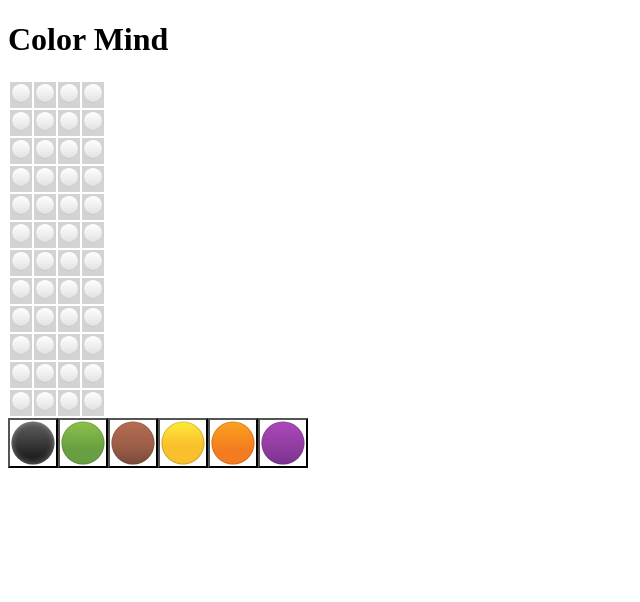
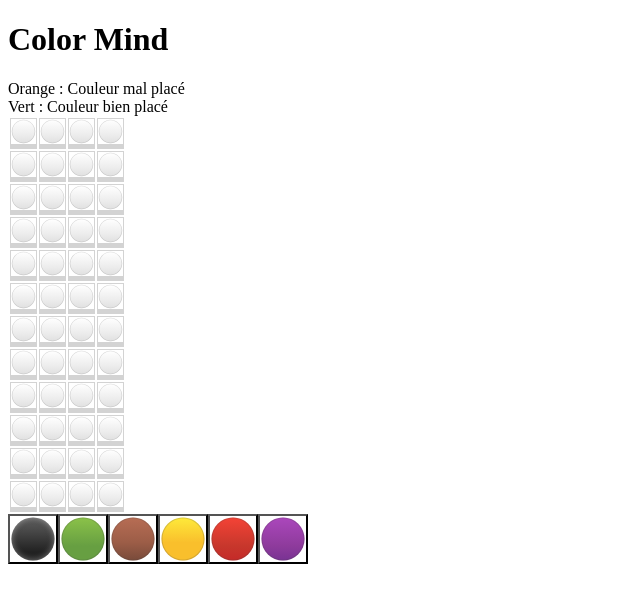
Before and after one commit to frisk038/colormind, a Vue app: page / in a window 1280 px wide. Shown: the top 602 px of the page, without its empty margins (0-640 px from the left). Built offline with nearby package versions, Linux system fonts and the light colour scheme.

Commit message:
backgound validation + and red keyboard

```diff
--- a/src/App.vue
+++ b/src/App.vue
@@ -10,22 +10,35 @@ import Keyboard from './components/Keyboard.vue';
   </header>
   <main>
     <h1 v-if="won">Bravo</h1>
-    <ColorBoard :gameArr="gameArr"></ColorBoard>
+    <span>Orange : Couleur mal placé</span>
+    <br>
+    <span>Vert : Couleur bien placé</span>
+    <ColorBoard :gameArr="gameArr" :checkArr="checkArr"></ColorBoard>
     <Keyboard @guessed="updateGameArr"></Keyboard>
   </main>
 </template>
 
 <script>
 function getSecret() {
-  var colors = ['black', 'green', 'brown', 'yellow', 'orange', 'purple']
+  var colors = ['black', 'green', 'brown', 'yellow', 'red', 'purple']
   return [colors[Math.floor(Math.random() * colors.length)],
           colors[Math.floor(Math.random() * colors.length)],
           colors[Math.floor(Math.random() * colors.length)],
           colors[Math.floor(Math.random() * colors.length)]]
 }
 
-function arrayEquals(a, b) {
-  return a.every((val, index) => val === b[index]);
+function check(gameArr, checkArr, secretArr) {
+  var won = 0
+  for (let index = 0; index < gameArr.length; index++) {
+    if (secretArr.includes(gameArr[index])) {
+      checkArr[index] = "orange"
+    }
+    if (gameArr[index] == secretArr[index]) {
+      checkArr[index] = "green"
+      won++
+    }
+  }
+  return won == 3
 }
 
 export default {
@@ -37,7 +50,11 @@ export default {
       curCell: 0,
       gameArr: [['white', 'white', 'white', 'white'], ['white', 'white', 'white', 'white'], ['white', 'white', 'white', 'white'], ['white', 'white', 'white', 'white'],
                ['white', 'white', 'white', 'white'], ['white', 'white', 'white', 'white'], ['white', 'white', 'white', 'white'], ['white', 'white', 'white', 'white'],
-              ['white', 'white', 'white', 'white'], ['white', 'white', 'white', 'white'], ['white', 'white', 'white', 'white'], ['white', 'white', 'white', 'white']]
+              ['white', 'white', 'white', 'white'], ['white', 'white', 'white', 'white'], ['white', 'white', 'white', 'white'], ['white', 'white', 'white', 'white']],
+      checkArr: [['white', 'white', 'white', 'white'], ['white', 'white', 'white', 'white'], ['white', 'white', 'white', 'white'], ['white', 'white', 'white', 'white'],
+               ['white', 'white', 'white', 'white'], ['white', 'white', 'white', 'white'], ['white', 'white', 'white', 'white'], ['white', 'white', 'white', 'white'],
+              ['white', 'white', 'white', 'white'], ['white', 'white', 'white', 'white'], ['white', 'white', 'white', 'white'], ['white', 'white', 'white', 'white']],
+
     }
   },
   methods : {
@@ -45,7 +62,7 @@ export default {
       this.gameArr[this.curRow][this.curCell] = curColor
       this.curCell = (this.curCell + 1) % 4
       if (this.curCell == 0) {
-        if (arrayEquals(this.gameArr[this.curRow], this.secret)) {
+        if (check(this.gameArr[this.curRow], this.checkArr[this.curRow], this.secret)) {
           this.won = true;
         }
 
--- a/src/components/Board/ColorBoard.vue
+++ b/src/components/Board/ColorBoard.vue
@@ -1,23 +1,21 @@
 <script setup>
-import ColorRow from './ColorRow.vue'
+  import ColorRow from './ColorRow.vue'
 </script>
 
 <template>
   <table >
-    <tbody>
       <tr v-for="(row, idx1) in gameArr" :key="row">
         <td v-for="(col, idx2) in row" :key="col">
-          <img :src=getImages(gameArr[idx1][idx2]) />
+          <img :src=getImages(gameArr[idx1][idx2]) :style="{backgroundColor: checkArr[idx1][idx2] }" />
         </td>
       </tr>
-    </tbody>
   </table>
 </template>
 
 <script>
 export default {
   components: { ColorRow },
-  props: ['gameArr'],
+  props: ['gameArr', 'checkArr'],
   methods : {
     getImages(color) {
       switch (color) {
@@ -36,8 +34,8 @@ export default {
         case 'yellow':
           const yellowUrl = new URL('../assets/yellow-circle.svg', import.meta.url)
           return yellowUrl
-        case 'orange':
-          const orangeUrl = new URL('../assets/orange-circle.svg', import.meta.url)
+        case 'red':
+          const orangeUrl = new URL('../assets/red-circle.svg', import.meta.url)
           return orangeUrl
         case 'purple':
           const purpleUrl = new URL('../assets/purple-circle.svg', import.meta.url)
@@ -51,9 +49,8 @@ export default {
 <style scoped>
 td {
 background-color: lightgray;
-width: 20px;
-height: 20px;
-text-align: center;
+width: 25px;
+height: 25px;
 }
 
 </style>
--- a/src/components/Keyboard.vue
+++ b/src/components/Keyboard.vue
@@ -3,7 +3,7 @@
       <button class="green"  @click="$emit('guessed', 'green')" />
       <button class="brown"  @click="$emit('guessed', 'brown')" />
       <button class="yellow" @click="$emit('guessed', 'yellow')" />
-      <button class="orange" @click="$emit('guessed', 'orange')" />
+      <button class="red" @click="$emit('guessed', 'red')" />
       <button class="purple" @click="$emit('guessed', 'purple')" />
 </template>
 
@@ -18,9 +18,6 @@ export default {
     background: url('./assets/black-circle.svg') no-repeat;
     width:50px;height:50px;
 }
-.black:active {
-  border-style: inset;
-}
 .green {
     background: url('./assets/green-circle.svg') no-repeat;
     width:50px;height:50px;
@@ -33,8 +30,8 @@ export default {
     background: url('./assets/yellow-circle.svg') no-repeat;
     width:50px;height:50px;
 }
-.orange {
-    background: url('./assets/orange-circle.svg') no-repeat;
+.red {
+    background: url('./assets/red-circle.svg') no-repeat;
     width:50px;height:50px;
 }
 .purple {
```
